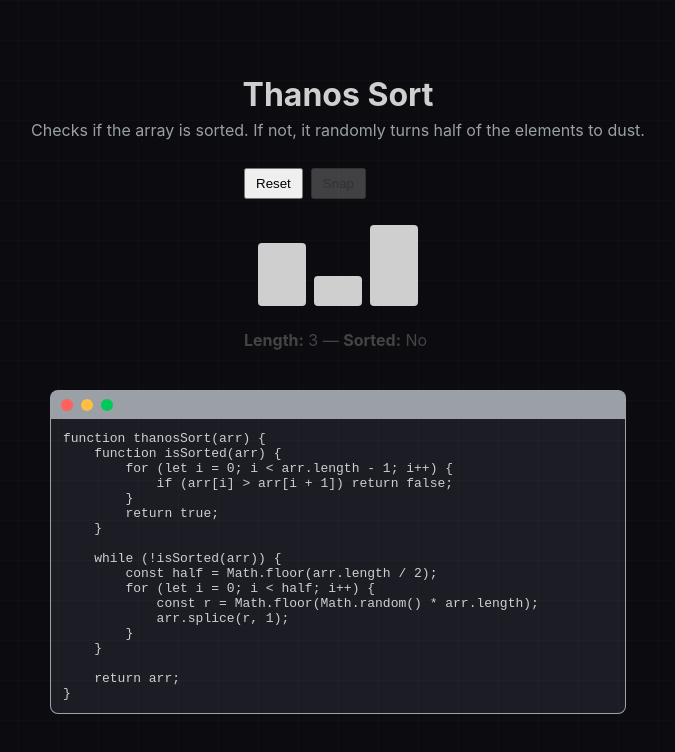
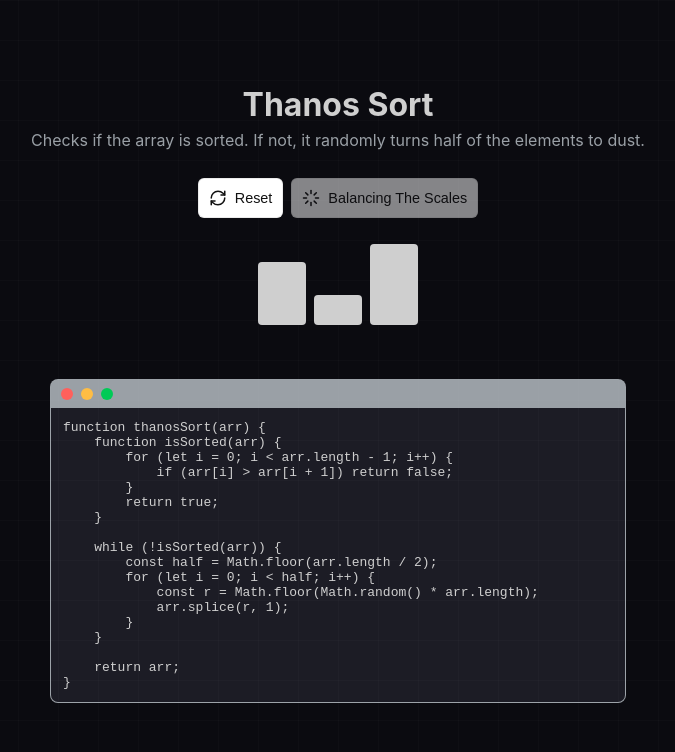
Before and after one commit to farzanuddin/thanos, a Svelte app: page / in a window 1280 px wide. Both pictures are taken after a click on the button "Snap". Shown: the top 752 px of the page, without its empty margins (302-977 px from the left). Built offline with nearby package versions, Linux system fonts and the light colour scheme.

Commit message:
Improving UI

```diff
--- a/package.json
+++ b/package.json
@@ -9,7 +9,8 @@
         "preview": "vite preview"
     },
     "dependencies": {
-        "svelte": "^4.0.0"
+        "svelte": "^4.0.0",
+        "lucide-svelte": "^1.0.1"
     },
     "devDependencies": {
         "@sveltejs/vite-plugin-svelte": "^2.0.0",
--- a/src/components/ThanosVisualizer.svelte
+++ b/src/components/ThanosVisualizer.svelte
@@ -1,5 +1,6 @@
 <script>
     import { onMount } from "svelte";
+    import { RefreshCw, Hand, Loader } from "lucide-svelte";
 
     let size = 10;
     let minVal = 20;
@@ -8,6 +9,8 @@
     let removed = new Set();
     let willRemove = new Set();
     let running = false;
+    let snapping = false;
+    let balanced = false;
     let delay = 700;
 
     function randArray(n, max) {
@@ -36,6 +39,7 @@
         arr = randArray(size, maxVal);
         removed = new Set();
         running = false;
+        balanced = false;
     }
 
     async function step() {
@@ -56,9 +60,12 @@
             setTimeout(res, Math.min(350, Math.floor(delay / 2))),
         );
 
-        // switch to removal animation (dust)
+        // play snapping animation and switch to removal animation (dust)
+        snapping = true;
         removed = new Set(toRemove);
         willRemove = new Set();
+        // clear snapping shortly after so animation can replay
+        setTimeout(() => (snapping = false), 360);
 
         // wait for dust animation to play
         await new Promise((res) => setTimeout(res, Math.min(420, delay)));
@@ -76,6 +83,8 @@
             await new Promise((r) => setTimeout(r, delay));
         }
         running = false;
+        // only mark balanced when run finishes naturally and array is in a balanced state
+        balanced = isSorted(arr) || arr.length <= 1;
     }
 
     onMount(() => {
@@ -85,8 +94,37 @@
 
 <section class="visualizer">
     <div class="controls">
-        <button on:click={reset}>Reset</button>
-        <button on:click={run} disabled={running}>Snap</button>
+        <button on:click={reset} aria-label="Reset" title="Reset">
+            <RefreshCw size={18} />
+            <span class="btn-label">Reset</span>
+        </button>
+        <button
+            class="snap-button"
+            on:click={run}
+            disabled={running}
+            aria-label="Snap"
+            title="Snap"
+        >
+            {#if running}
+                <Loader size={18} class="spinner" />
+                <span class="btn-label">Balancing the scales</span>
+            {:else if balanced}
+                <Hand
+                    size={18}
+                    class={"hand " + (snapping ? "snapping" : "")}
+                />
+                <span class="btn-label">Perfectly balanced</span>
+            {:else}
+                <Hand
+                    size={18}
+                    class={"hand " + (snapping ? "snapping" : "")}
+                />
+                <span class="btn-label">Snap</span>
+            {/if}
+            {#if snapping && !running}
+                <span class="snap-spark" aria-hidden="true"></span>
+            {/if}
+        </button>
     </div>
 
     <div class="array-area">
@@ -99,16 +137,9 @@
                         ? 'will-remove'
                         : ''} {removed.has(i) ? 'removed' : ''}"
                     style="height: {Math.max(8, v)}px"
-                >
-                </div>
+                ></div>
             {/each}
         </div>
-    </div>
-
-    <div class="status">
-        <strong>Length:</strong>
-        {arr.length} — <strong>Sorted:</strong>
-        {isSorted(arr) ? "Yes" : "No"}
     </div>
 </section>
 
@@ -122,6 +153,88 @@
     }
     .controls button {
         padding: 6px 10px;
+        min-width: 64px;
+        height: 40px;
+        display: inline-flex;
+        gap: 8px;
+        align-items: center;
+        justify-content: center;
+        border-radius: 6px;
+        background: var(--surface, #fff);
+        color: var(--text, #111);
+        border: 1px solid rgba(0, 0, 0, 0.08);
+        cursor: pointer;
+        transition:
+            background 160ms ease,
+            transform 120ms ease;
+    }
+    .controls button:hover:not(:disabled) {
+        transform: translateY(-2px);
+    }
+    .controls button[disabled] {
+        opacity: 0.5;
+        cursor: not-allowed;
+    }
+    .controls .btn-label {
+        font-size: 0.9rem;
+        text-transform: capitalize;
+        line-height: 1;
+    }
+
+    /* Snap button / icon animation and spinner */
+    .snap-button {
+        position: relative;
+        overflow: visible;
+    }
+    .hand {
+        transform-origin: 60% 40%;
+        display: inline-block;
+    }
+    .hand.snapping {
+        animation: snap-anim 360ms cubic-bezier(0.2, 0.9, 0.2, 1);
+    }
+    @keyframes snap-anim {
+        0% {
+            transform: rotate(0) scale(1);
+        }
+        30% {
+            transform: rotate(-30deg) scale(1.06);
+        }
+        60% {
+            transform: rotate(14deg) scale(0.96);
+        }
+        100% {
+            transform: rotate(0) scale(1);
+        }
+    }
+    .snap-spark {
+        position: absolute;
+        right: 10px;
+        top: 6px;
+        width: 8px;
+        height: 8px;
+        border-radius: 50%;
+        background: radial-gradient(circle, #ffd966 0%, #ffb74d 60%);
+        pointer-events: none;
+        animation: spark 360ms ease-out forwards;
+    }
+    @keyframes spark {
+        0% {
+            transform: scale(0.2);
+            opacity: 1;
+        }
+        100% {
+            transform: scale(2);
+            opacity: 0;
+        }
+    }
+    .spinner {
+        animation: spin 1s linear infinite;
+    }
+    @keyframes spin {
+        to {
+            transform: rotate(360deg);
+        }
     }
     .array-area {
         padding: 14px;
@@ -162,15 +275,4 @@
         background: var(--danger);
         transform: translateY(-4px) scale(1.02);
     }
-    .cell .val {
-        font-size: clamp(9px, 1.6vw, 12px);
-        color: #111;
-        padding: 4px 6px;
-        background: rgba(255, 255, 255, 0.18);
-        margin-bottom: 6px;
-    }
-    .status {
-        margin-top: 10px;
-        color: #444;
-    }
 </style>
```
